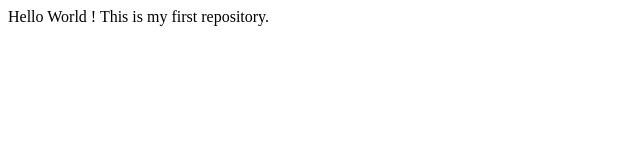
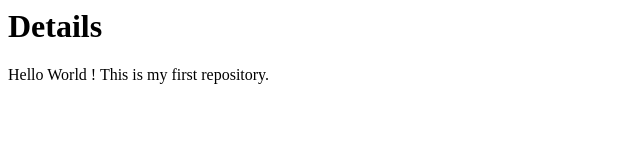
Before and after one commit to medyaalpa/learn-git, a plain HTML site: page index.html in a window 1280 px wide. Shown: the whole page, without its empty margins (0-640 px from the left). Drawn offline with Linux system fonts and the light colour scheme.

Commit message:
Update index.html

```diff
--- a/index.html
+++ b/index.html
@@ -1 +1,2 @@
+<h1>Details</h1>
 <p>Hello World ! This is my first repository.</p>
```
